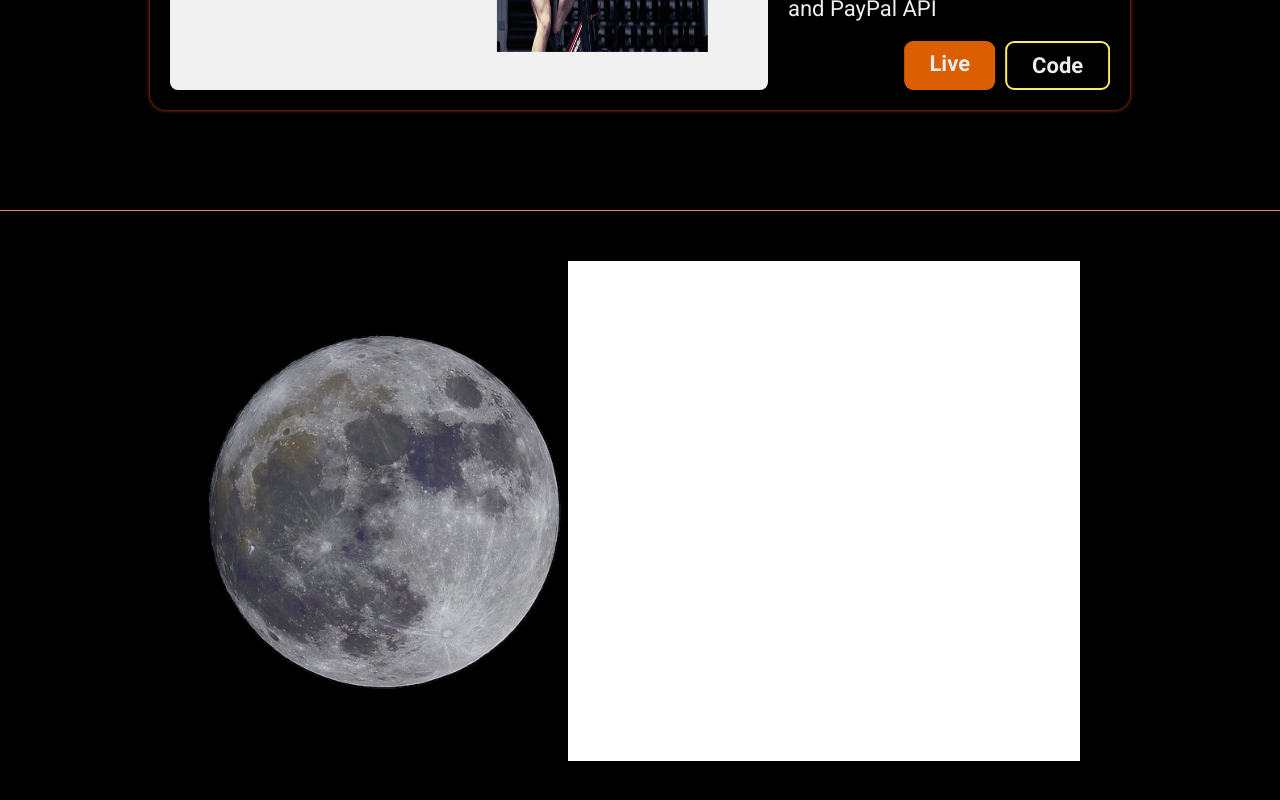
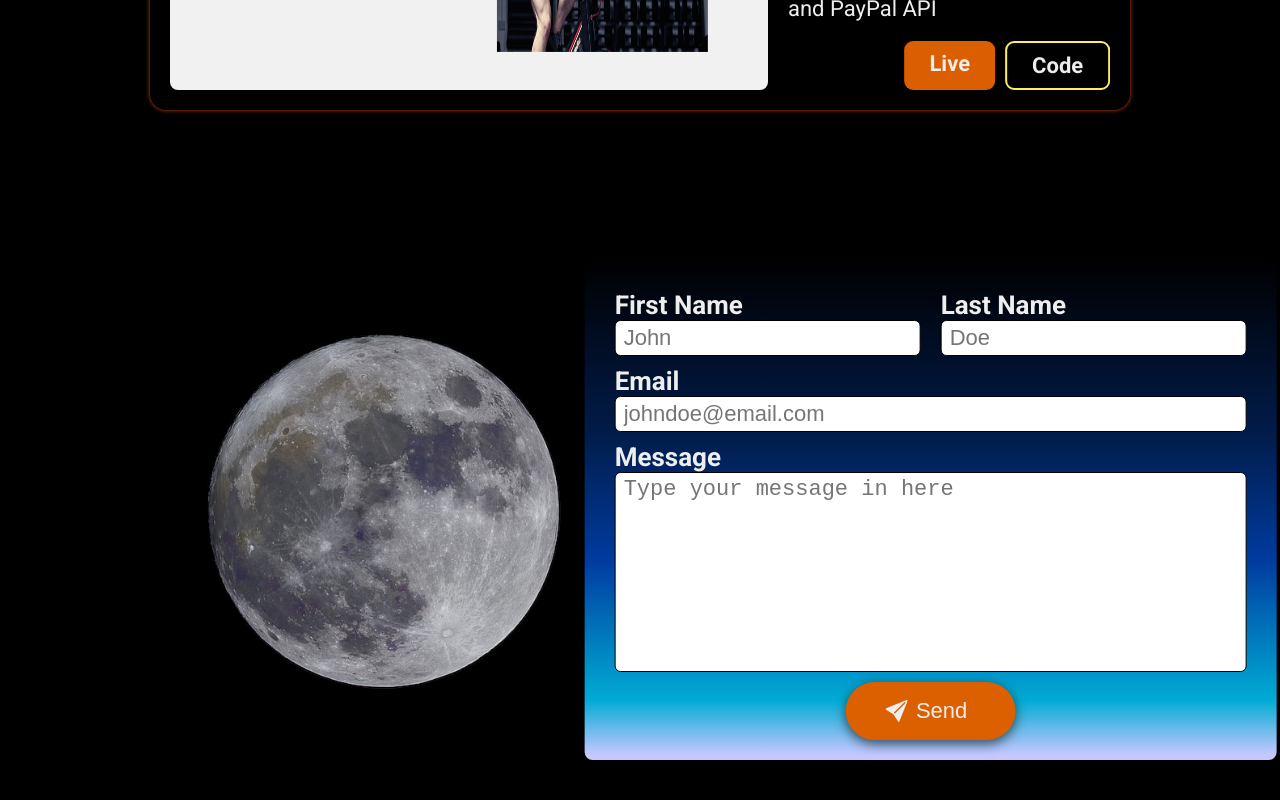
Before and after one commit to Onionie/portfolio, a React (Create React App) app: page / in a window 1280 px wide. Shown: the part 2265-3065 px from the top of the page. Built offline with nearby package versions, Linux system fonts and the light colour scheme.

Commit message:
Made contact form funcntional and styled

```diff
--- a/src/Components/Contact.js
+++ b/src/Components/Contact.js
@@ -1,12 +1,68 @@
-import React from 'react';
+import React, { useState, useRef } from 'react';
+import emailjs from '@emailjs/browser';
+import { BsFillSendFill } from 'react-icons/bs';
 import styles from './Contact.module.css';
 
 const Contact = () => {
+  const form = useRef();
+  const [showModal, setShowModal] = useState();
+
+  const sendEmail = (e) => {
+    e.preventDefault();
+
+    emailjs
+      .sendForm(
+        process.env.REACT_APP_SERVICE_ID,
+        process.env.REACT_APP_TEMPLATE_ID,
+        form.current,
+        process.env.REACT_APP_PUBLIC_KEY
+      )
+      .then(
+        (result) => {
+          console.log(result.text);
+          console.log('Message Sent');
+          e.target.reset();
+          setShowModal(true);
+        },
+        (error) => {
+          console.log(error.text);
+          setShowModal(true);
+        }
+      );
+  };
+
   return (
     <section id="contact" className={styles.contact}>
-      <div className={styles.form__container}>
-        <div className={styles.contact__box}></div>
-      </div>
+      <form className={styles.form__container} ref={form} onSubmit={sendEmail}>
+        <div className={styles.name__box}>
+          <div>
+            <label>First Name</label>
+            <input type="text" name="user_fname" placeholder="John" required />
+          </div>
+          <div>
+            <label>Last Name</label>
+            <input type="text" name="user_lname" placeholder="Doe" required />
+          </div>
+        </div>
+        <label>Email</label>
+        <input
+          type="email"
+          name="user_email"
+          placeholder="johndoe@email.com"
+          required
+        />
+        <label>Message</label>
+        <textarea
+          name="message"
+          placeholder="Type your message in here"
+          required
+        />
+        <div className={styles.btn__send}>
+          <BsFillSendFill />
+          <input className={styles.send} type="submit" value="Send" />
+        </div>
+      </form>
+      {showModal ? <div className={styles.modal}>Message is sent!</div> : ''}
     </section>
   );
 };
--- a/src/Components/Contact.module.css
+++ b/src/Components/Contact.module.css
@@ -1,10 +1,8 @@
 .contact {
+  min-height: 600px;
   position: relative;
-  background-color: bisque;
-  border-top: 1px solid salmon;
-  padding: 5rem 20rem;
+  padding: 5rem 0;
 
-  min-height: 600px;
   background-image: url('../Assets/images/moon.PNG');
   background-position: center;
   background-size: cover;
@@ -12,9 +10,89 @@
 }
 
 .form__container {
-  background-color: white;
+  background: linear-gradient(
+    0deg,
+    rgba(198, 199, 255, 1) 1%,
+    rgba(0, 171, 212, 1) 12%,
+    rgba(0, 59, 159, 1) 40%,
+    rgba(1, 28, 75, 1) 65%,
+    rgba(0, 0, 0, 1) 100%
+  );
+
   position: absolute;
-  right: 20rem;
+  left: 50%;
+  transform: translateX(-8%);
   height: 500px;
-  width: 40%;
+  padding: 2rem 3rem;
+  border-radius: 0.8rem;
 }
+
+.form__container,
+.name__box div {
+  display: flex;
+  flex-direction: column;
+}
+
+.form__container label {
+  font-weight: 700;
+  font-size: 2.6rem;
+  margin-top: 1rem;
+}
+
+.form__container input,
+.form__container textarea {
+  font-size: 2.2rem;
+  padding: 0.4rem 0.8rem;
+  border-radius: 0.6rem;
+  border: 1px solid black;
+}
+
+.form__container textarea {
+  resize: none;
+  height: 90%;
+}
+
+.name__box {
+  display: grid;
+  grid-template-columns: 2fr 3fr;
+  gap: 2rem;
+}
+
+.btn__send {
+  display: flex;
+  align-items: center;
+  background-color: #dc5f00;
+  margin: 1rem auto 0 auto;
+  padding: 1.2rem 4rem;
+  cursor: pointer;
+  border-radius: 500px;
+  transition: all 0.4s;
+  box-shadow: 0 4px 12px rgba(0, 0, 0, 0.6);
+}
+
+.btn__send:hover {
+  background-color: #ff5b00;
+}
+
+.btn__send:active {
+  background-color: #bd3e08;
+  box-shadow: 0 2px 8px rgba(0, 0, 0, 0.8);
+}
+
+.btn__send svg {
+  font-size: 2.2rem;
+}
+
+input.send {
+  background-color: transparent;
+  border: none;
+  cursor: inherit;
+  color: #eee;
+}
+
+/* Popup Modal */
+.modal {
+  background-color: red;
+  font-size: 2.6rem;
+  padding: 1rem 1.5rem;
+}
```
